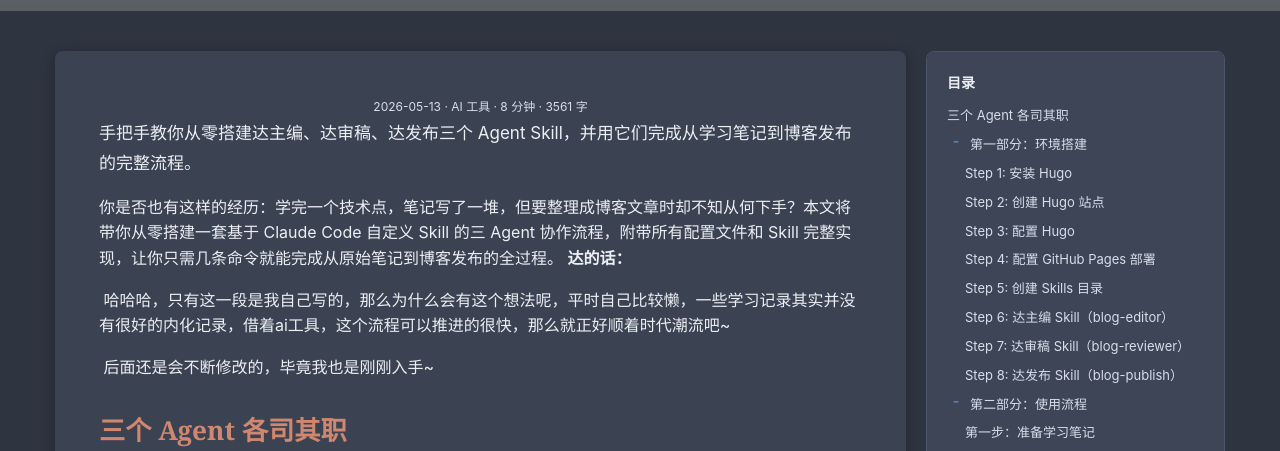
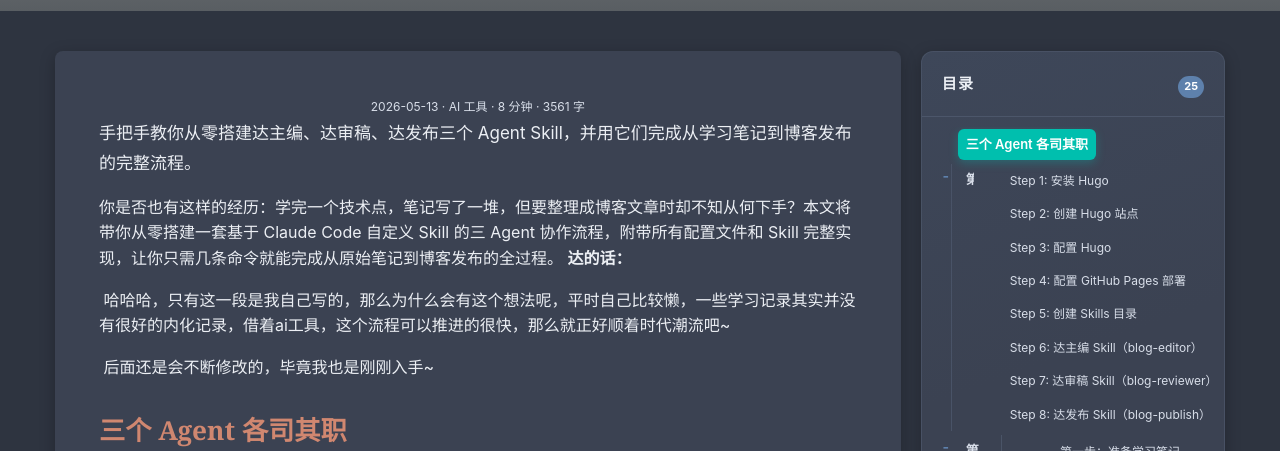
Before and after one commit to lizhengda0525-sudo/lizhengda0525-sudo.github.io, a Next.js app: page /post/agent-blog-tutorial in a window 1280 px wide. Shown: the part 349-800 px from the top of the page. Built offline with nearby package versions, Linux system fonts and the light colour scheme; grey boxes are pictures that could not be loaded.

Commit message:
style: refine article toc hierarchy

```diff
--- a/app/BlogShell.tsx
+++ b/app/BlogShell.tsx
@@ -141,23 +141,65 @@
   </aside>;
 }
 
+type TocItem = BlogPost["toc"][number];
+type TocNode = TocItem & { children: TocNode[] };
+
+function buildTocTree(toc: TocItem[]): TocNode[] {
+  const roots: TocNode[] = [];
+  const stack: TocNode[] = [];
+  for (const item of toc) {
+    const node: TocNode = { ...item, children: [] };
+    while (stack.length && stack[stack.length - 1].level >= item.level) stack.pop();
+    if (stack.length) stack[stack.length - 1].children.push(node);
+    else roots.push(node);
+    stack.push(node);
+  }
+  return roots;
+}
+
 function ArticleToc({ toc }: { toc: BlogPost["toc"] }) {
+  const tree = useMemo(() => buildTocTree(toc), [toc]);
+  const [activeId, setActiveId] = useState(toc[0]?.id ?? "");
   const [expanded, setExpanded] = useState<Record<string, boolean>>(() => Object.fromEntries(toc.map((item) => [item.id, item.level <= 2])));
-  const hasChildren = (index: number) => toc[index + 1]?.level > toc[index].level;
-  const isVisible = (index: number) => {
-    const level = toc[index].level;
+
+  useEffect(() => {
+    let frame = 0;
+    const updateActive = () => {
+      const current = toc.reduce<string>((last, item) => document.getElementById(item.id)?.getBoundingClientRect().top! <= 150 ? item.id : last, toc[0]?.id ?? "");
+      setActiveId(current);
+    };
+    const onScroll = () => { cancelAnimationFrame(frame); frame = requestAnimationFrame(updateActive); };
+    updateActive();
+    addEventListener("scroll", onScroll, { passive: true });
+    return () => { cancelAnimationFrame(frame); removeEventListener("scroll", onScroll); };
+  }, [toc]);
+
+  useEffect(() => {
+    const index = toc.findIndex((item) => item.id === activeId);
+    if (index < 0) return;
+    const ancestors: string[] = [];
+    let requiredLevel = toc[index].level;
     for (let parent = index - 1; parent >= 0; parent -= 1) {
-      if (toc[parent].level < level) return expanded[toc[parent].id] !== false;
+      if (toc[parent].level < requiredLevel) { ancestors.push(toc[parent].id); requiredLevel = toc[parent].level; }
     }
-    return true;
-  };
+    if (ancestors.length) setExpanded((current) => ({ ...current, ...Object.fromEntries(ancestors.map((id) => [id, true])) }));
+  }, [activeId, toc]);
 
-  return <nav className="article-toc article-toc-sidebar" aria-label={"\u6587\u7ae0\u76ee\u5f55"}>
-    <strong>{"\u76ee\u5f55"}</strong>
-    <div className="toc-tree">{toc.map((item, index) => isVisible(index) && <div className={`toc-item toc-level-${item.level}`} key={item.id}>
-      {hasChildren(index) && <button type="button" className="toc-toggle" onClick={() => setExpanded((current) => ({ ...current, [item.id]: !current[item.id] }))} aria-label={expanded[item.id] === false ? "\u5c55\u5f00\u5b50\u76ee\u5f55" : "\u6298\u53e0\u5b50\u76ee\u5f55"} aria-expanded={expanded[item.id] !== false}>{expanded[item.id] === false ? "+" : "-"}</button>}
-      <a href={`#${item.id}`}>{item.title}</a>
-    </div>)}</div>
+  const renderNodes = (nodes: TocNode[]) => <ol>{nodes.map((node) => {
+    const hasChildren = node.children.length > 0;
+    const isOpen = expanded[node.id] !== false;
+    return <li className={`toc-item toc-level-${node.level}`} key={node.id}>
+      <div className="toc-row">
+        {hasChildren ? <button type="button" className="toc-toggle" onClick={() => setExpanded((current) => ({ ...current, [node.id]: !isOpen }))} aria-label={isOpen ? "Collapse section" : "Expand section"} aria-expanded={isOpen}>{isOpen ? "-" : "+"}</button> : <span className="toc-spacer" />}
+        <a className={`toc-link ${activeId === node.id ? "active" : ""}`} href={`#${node.id}`} onClick={() => setActiveId(node.id)}>{node.title}</a>
+      </div>
+      {hasChildren && isOpen && renderNodes(node.children)}
+    </li>;
+  })}</ol>;
+
+  return <nav className="article-toc article-toc-sidebar" aria-label="Article contents">
+    <div className="toc-heading"><strong>{"\u76ee\u5f55"}</strong><span>{toc.length}</span></div>
+    <div className="toc-content">{renderNodes(tree)}</div>
   </nav>;
 }
 
--- a/app/globals.css
+++ b/app/globals.css
@@ -352,3 +352,28 @@
 .toc-level-5 { padding-left: 48px; }
 .toc-level-6 { padding-left: 64px; }
 @media (max-width: 1000px) { .article-aside { position: static; } .article-toc-sidebar { max-height: none; } }
+
+
+/* Hierarchical article outline, inspired by the reference site's TOC card. */
+.article-aside { align-self: flex-start; }
+.article-toc-sidebar { padding: 18px 0 14px; overflow: hidden; border: 1px solid color-mix(in srgb, var(--line) 78%, transparent); border-radius: 12px; background: linear-gradient(160deg, color-mix(in srgb, var(--blue) 8%, var(--card)), var(--card) 48%); box-shadow: var(--shadow); }
+.toc-heading { display: flex; justify-content: space-between; align-items: center; padding: 0 20px 12px; color: var(--title); border-bottom: 1px solid var(--line); }
+.toc-heading strong { font-size: 15px; letter-spacing: .08em; }
+.toc-heading span { display: inline-grid; place-items: center; min-width: 22px; height: 22px; padding: 0 6px; color: #fff; border-radius: 99px; background: var(--blue); font-size: 11px; font-weight: 700; }
+.article-toc-sidebar .toc-content { max-height: min(68vh, 640px); margin: 10px 0 0; padding: 0 12px 0 14px; overflow-y: auto; scrollbar-width: thin; }
+.article-toc-sidebar ol { margin: 0; padding: 0; list-style: none; }
+.article-toc-sidebar .toc-item > ol { margin: 2px 0 2px 10px; padding-left: 10px; border-left: 1px solid color-mix(in srgb, var(--line) 88%, transparent); }
+.toc-row { display: flex; align-items: flex-start; min-width: 0; gap: 2px; }
+.article-toc-sidebar .toc-link { display: block; flex: 1; min-width: 0; margin: 2px 0; padding: 6px 8px; overflow: hidden; color: var(--muted); border: 0; border-radius: 6px; font-size: 13px; line-height: 1.45; text-overflow: ellipsis; white-space: nowrap; transition: color .2s, background .2s, transform .2s; }
+.article-toc-sidebar .toc-link:hover { color: #fff; background: color-mix(in srgb, #00c4b6 70%, var(--blue)); transform: translateX(2px); }
+.article-toc-sidebar .toc-link.active { color: #fff; background: #00bfae; box-shadow: 0 3px 10px rgba(0, 196, 182, .28); font-weight: 700; }
+.article-toc-sidebar .toc-toggle, .article-toc-sidebar .toc-spacer { flex: 0 0 20px; width: 20px; height: 28px; margin: 0; }
+.article-toc-sidebar .toc-toggle { padding: 0; color: var(--blue); border: 0; border-radius: 4px; background: transparent; cursor: pointer; font-size: 14px; line-height: 1; }
+.article-toc-sidebar .toc-toggle:hover { color: #fff; background: var(--blue); }
+.article-toc-sidebar .toc-spacer { display: block; }
+.article-toc-sidebar .toc-level-1 > .toc-row .toc-link { color: var(--title); font-weight: 700; }
+.article-toc-sidebar .toc-level-2 > .toc-row .toc-link { font-weight: 600; }
+.article-toc-sidebar .toc-level-3 > .toc-row .toc-link { font-size: 12px; }
+.article-toc-sidebar .toc-level-4 > .toc-row .toc-link, .article-toc-sidebar .toc-level-5 > .toc-row .toc-link, .article-toc-sidebar .toc-level-6 > .toc-row .toc-link { color: var(--muted); font-size: 11px; }
+html[data-theme="light"] .article-toc-sidebar .toc-link:hover, html[data-theme="light"] .article-toc-sidebar .toc-link.active { color: #fff; }
+@media (max-width: 1000px) { .article-toc-sidebar .toc-content { max-height: 46vh; } }
```
